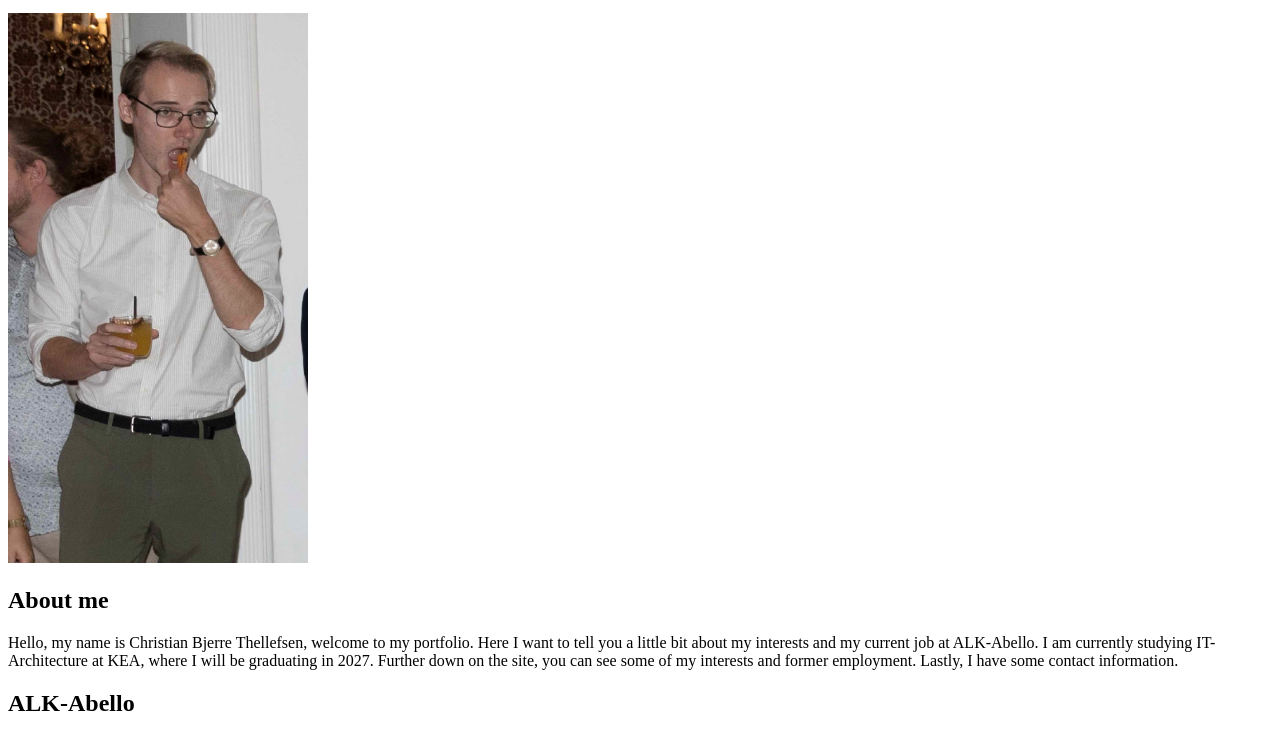
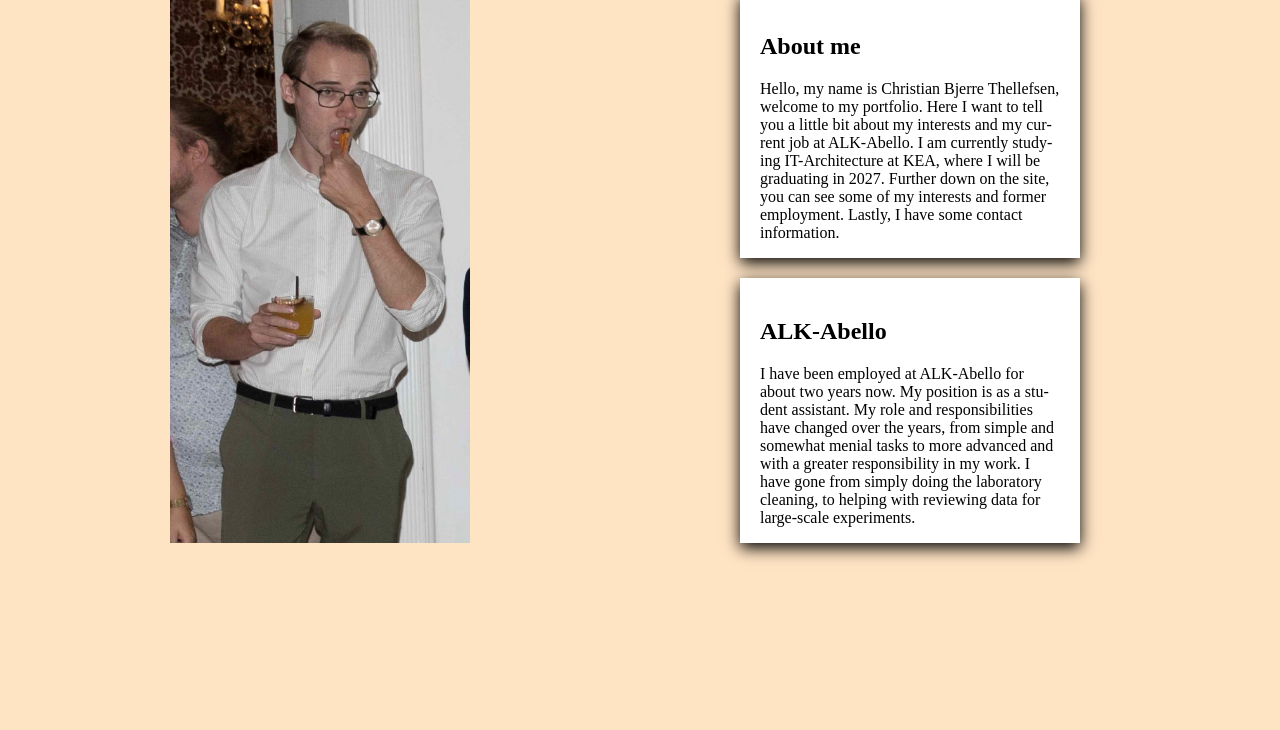
Before and after one commit to ChristianBT96/portfolio-test, a plain HTML site: page index.html in a window 1280 px wide. Shown: the part 142-872 px from the top of the page. Drawn offline with Linux system fonts and the light colour scheme.

Commit message:
Upload af tidligere arbejde

```diff
--- a/index.html
+++ b/index.html
@@ -3,7 +3,7 @@
 <head>
     <meta charset="UTF-8" lang="da">
     <meta name="viewport" content="width=device-width, initial-scale=1.0">
-    <link rel="stylesheet" href="style2.css">
+    <link rel="stylesheet" href="index.css">
     <title>CBT Portfolio</title>
 </head>
 <body>
```
